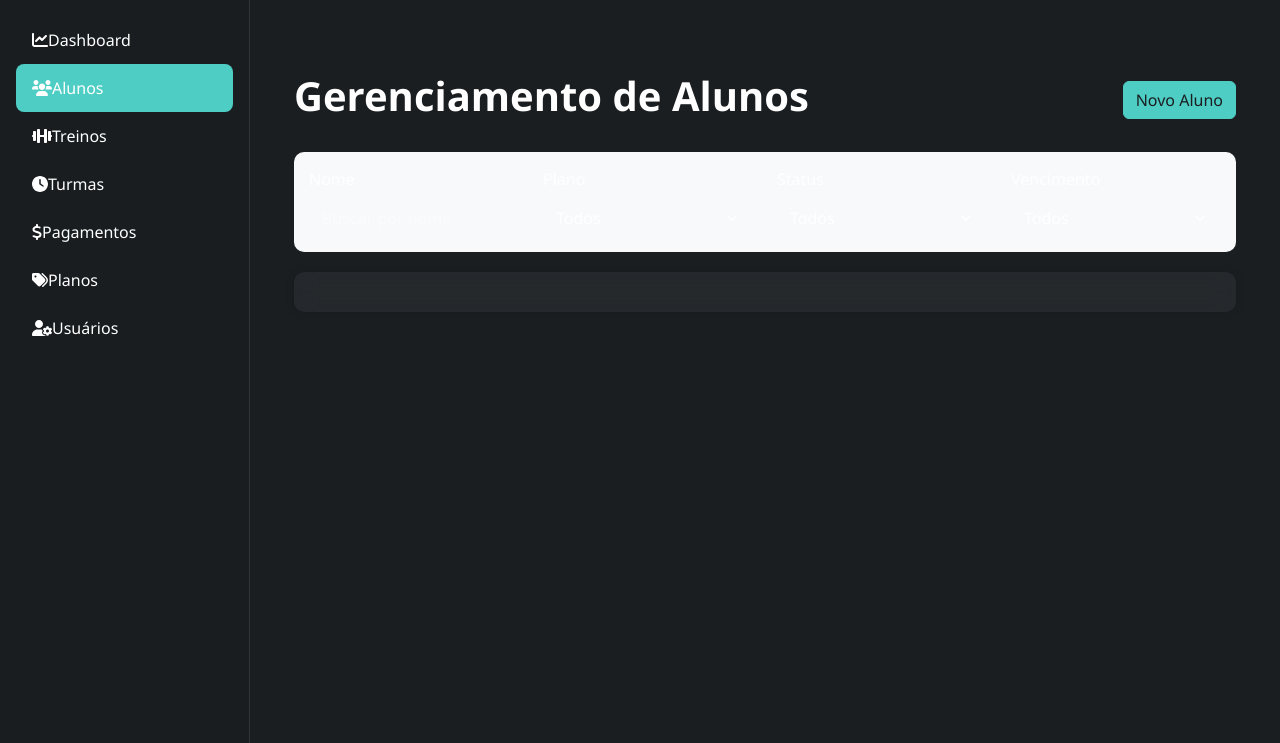
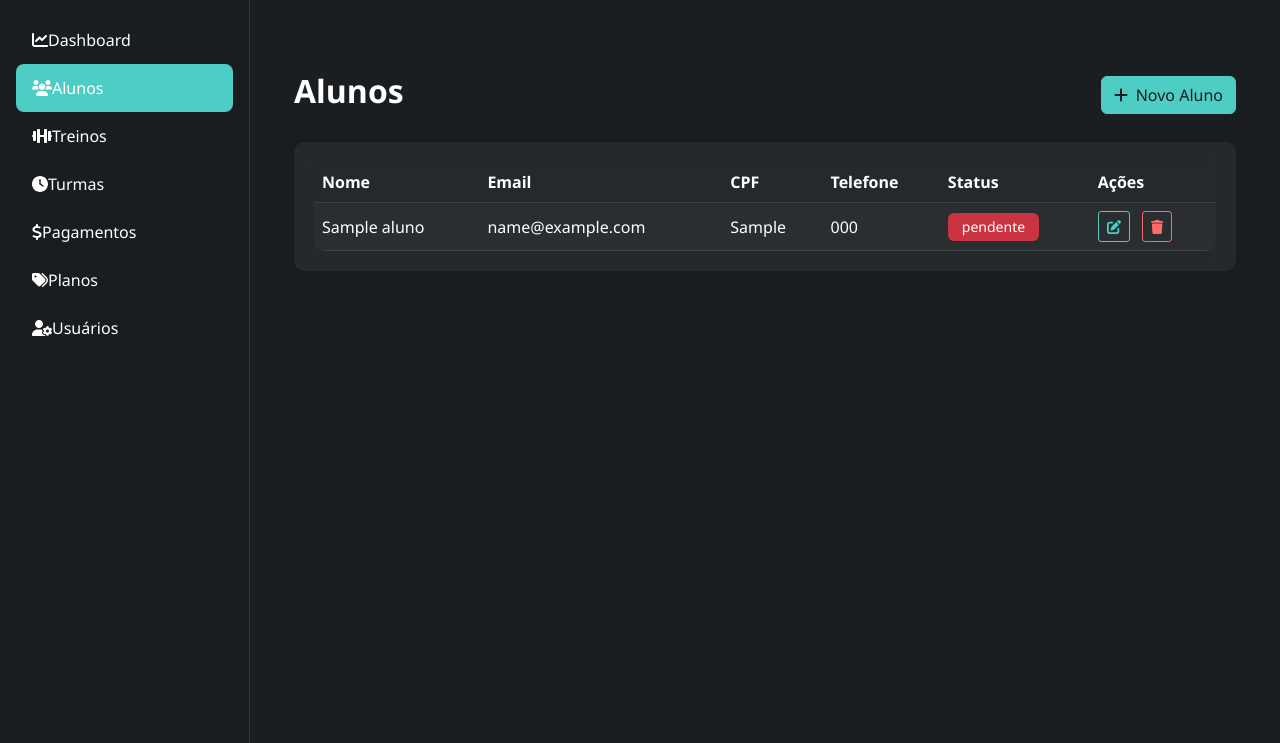
Before and after one commit to KerubinDev/GymFlow, a Flask app: page /alunos in a window 1280 px wide. Shown: the part 56-799 px from the top of the page. Run offline with Flask 3, Linux system fonts and the light colour scheme; a user stored in the database is signed in; data comes from the database, SQL or seed files in the repository; tables that the repository leaves empty hold one stand-in row (values such as "Sample post"); some libraries are stand-ins or nearby versions.

Commit message:
terminando o programa

```diff
--- a/templates/cadastro_alunos.html
+++ b/templates/cadastro_alunos.html
@@ -1,6 +1,6 @@
 {% extends "base.html" %}
 
-{% block title %}Alunos - GymFlow{% endblock %}
+{% block title %}Cadastro de Alunos{% endblock %}
 
 {% block extra_css %}
 <style>
@@ -74,64 +74,38 @@
 {% block content %}
 <div class="container-fluid">
     <div class="d-flex justify-content-between align-items-center mb-4">
-        <h1>Gerenciamento de Alunos</h1>
-        <button class="btn btn-primary" data-bs-toggle="modal" data-bs-target="#modalNovoAluno">
-            <i class="bi bi-person-plus"></i> Novo Aluno
+        <h2>Alunos</h2>
+        <button class="btn btn-primary" data-bs-toggle="modal" data-bs-target="#modalAluno">
+            <i class="fas fa-plus me-2"></i>Novo Aluno
         </button>
     </div>
 
-    <!-- Filtros -->
-    <div class="filtro-container">
-        <div class="row">
-            <div class="col-md-3">
-                <label for="filtroNome" class="form-label">Nome</label>
-                <input type="text" class="form-control" id="filtroNome"
-                       placeholder="Buscar por nome">
-            </div>
-            <div class="col-md-3">
-                <label for="filtroPlano" class="form-label">Plano</label>
-                <select class="form-select" id="filtroPlano">
-                    <option value="">Todos</option>
-                </select>
-            </div>
-            <div class="col-md-3">
-                <label for="filtroStatus" class="form-label">Status</label>
-                <select class="form-select" id="filtroStatus">
-                    <option value="">Todos</option>
-                    <option value="ativo">Ativo</option>
-                    <option value="inativo">Inativo</option>
-                    <option value="pendente">Pendente</option>
-                </select>
-            </div>
-            <div class="col-md-3">
-                <label for="filtroVencimento" class="form-label">Vencimento</label>
-                <select class="form-select" id="filtroVencimento">
-                    <option value="">Todos</option>
-                    <option value="7">Próximos 7 dias</option>
-                    <option value="15">Próximos 15 dias</option>
-                    <option value="30">Próximos 30 dias</option>
-                    <option value="vencido">Vencidos</option>
-                </select>
-            </div>
-        </div>
-    </div>
-
-    <!-- Lista de Alunos -->
-    <div class="row">
-        <div class="col-md-12">
+    <!-- Tabela de Alunos -->
     <div class="card">
         <div class="card-body">
-                    <div id="listaAlunos">
+            <div class="table-responsive">
+                <table class="table table-hover">
+                    <thead>
+                        <tr>
+                            <th>Nome</th>
+                            <th>Email</th>
+                            <th>CPF</th>
+                            <th>Telefone</th>
+                            <th>Status</th>
+                            <th>Ações</th>
+                        </tr>
+                    </thead>
+                    <tbody id="tabelaAlunos">
                         <!-- Preenchido via JavaScript -->
-                    </div>
-                </div>
+                    </tbody>
+                </table>
             </div>
         </div>
     </div>
 </div>
 
-<!-- Modal Novo/Editar Aluno -->
-<div class="modal fade" id="modalNovoAluno" tabindex="-1">
+<!-- Modal de Cadastro/Edição -->
+<div class="modal fade" id="modalAluno" tabindex="-1">
     <div class="modal-dialog modal-lg">
         <div class="modal-content">
             <div class="modal-header">
@@ -142,117 +116,85 @@
                 <form id="formAluno">
                     <input type="hidden" id="alunoId">
 
-                    <!-- Foto -->
-                    <div class="text-center mb-4">
-                        <img src="https://via.placeholder.com/150"
-                             alt="Foto do aluno"
-                             class="foto-preview"
-                             id="fotoPreview">
-                        <input type="file"
-                               class="upload-foto"
-                               id="uploadFoto"
-                               accept="image/*">
-                        <br>
-                        <button type="button"
-                                class="btn btn-outline-primary btn-upload"
-                                onclick="document.getElementById('uploadFoto').click()">
-                            <i class="bi bi-camera"></i> Alterar Foto
-                        </button>
-                    </div>
-
-                    <div class="row">
-                        <div class="col-md-6 mb-3">
-                            <label for="nome" class="form-label">Nome Completo</label>
+                    <div class="row mb-3">
+                        <div class="col-md-6">
+                            <label for="nome" class="form-label">Nome*</label>
                             <input type="text" class="form-control" id="nome" required>
                         </div>
-                        <div class="col-md-6 mb-3">
-                            <label for="email" class="form-label">Email</label>
+                        <div class="col-md-6">
+                            <label for="email" class="form-label">Email*</label>
                             <input type="email" class="form-control" id="email" required>
                         </div>
                     </div>
 
-                    <div class="row">
-                        <div class="col-md-6 mb-3">
-                            <label for="cpf" class="form-label">CPF</label>
+                    <div class="row mb-3">
+                        <div class="col-md-4">
+                            <label for="cpf" class="form-label">CPF*</label>
                             <input type="text" class="form-control" id="cpf" required>
                         </div>
-                        <div class="col-md-6 mb-3">
+                        <div class="col-md-4">
                             <label for="telefone" class="form-label">Telefone</label>
-                            <input type="tel" class="form-control" id="telefone" required>
+                            <input type="tel" class="form-control" id="telefone">
+                        </div>
+                        <div class="col-md-4">
+                            <label for="dataNascimento" class="form-label">Data de Nascimento*</label>
+                            <input type="date" class="form-control" id="dataNascimento" required>
                         </div>
                     </div>
 
-                    <div class="row">
-                        <div class="col-md-6 mb-3">
-                            <label for="dataNascimento" class="form-label">
-                                Data de Nascimento
-                            </label>
-                            <input type="date"
-                                   class="form-control"
-                                   id="dataNascimento"
-                                   required>
+                    <div class="row mb-3">
+                        <div class="col-12">
+                            <label for="endereco" class="form-label">Endereço</label>
+                            <input type="text" class="form-control" id="endereco">
                         </div>
-                        <div class="col-md-6 mb-3">
-                            <label for="plano" class="form-label">Plano</label>
-                            <select class="form-select" id="plano" name="plano" required>
+                    </div>
+
+                    <div class="row mb-3">
+                        <div class="col-md-4">
+                            <label for="altura" class="form-label">Altura (cm)</label>
+                            <input type="number" class="form-control" id="altura" min="0" step="1">
+                        </div>
+                        <div class="col-md-4">
+                            <label for="peso" class="form-label">Peso (kg)</label>
+                            <input type="number" class="form-control" id="peso" min="0" step="0.1">
+                        </div>
+                        <div class="col-md-4">
+                            <label for="plano" class="form-label">Plano*</label>
+                            <select class="form-select" id="plano" required>
                                 <option value="">Selecione um plano</option>
                                 {% for plano in planos %}
-                                <option value="{{ plano.id }}" data-valor="{{ plano.valor }}" data-duracao="{{ plano.duracao_meses }}">
-                                    {{ plano.nome }} - R$ {{ "%.2f"|format(plano.valor) }} ({{ plano.duracao_meses }} meses)
+                                <option value="{{ plano.id }}"
+                                        data-valor="{{ plano.valor }}"
+                                        data-duracao="{{ plano.duracao_meses }}">
+                                    {{ plano.nome }} - R$ {{ "%.2f"|format(plano.valor) }}
                                 </option>
                                 {% endfor %}
                             </select>
                         </div>
                     </div>
 
-                    <div class="row">
-                        <div class="col-md-12 mb-3">
-                            <label for="endereco" class="form-label">Endereço</label>
-                            <input type="text" class="form-control" id="endereco">
-                        </div>
-                    </div>
-
-                    <div class="row">
-                        <div class="col-md-4 mb-3">
-                            <label for="altura" class="form-label">Altura (m)</label>
-                            <input type="number"
-                                   class="form-control"
-                                   id="altura"
-                                   step="0.01"
-                                   min="0">
-                        </div>
-                        <div class="col-md-4 mb-3">
-                            <label for="peso" class="form-label">Peso (kg)</label>
-                            <input type="number"
-                                   class="form-control"
-                                   id="peso"
-                                   step="0.1"
-                                   min="0">
-                        </div>
-                        <div class="col-md-4 mb-3">
+                    <div class="mb-3">
                         <label for="objetivo" class="form-label">Objetivo</label>
                         <select class="form-select" id="objetivo">
+                            <option value="">Selecione um objetivo</option>
                             <option value="hipertrofia">Hipertrofia</option>
                             <option value="emagrecimento">Emagrecimento</option>
-                                <option value="condicionamento">Condicionamento</option>
+                            <option value="condicionamento">Condicionamento Físico</option>
                             <option value="reabilitacao">Reabilitação</option>
+                            <option value="saude">Saúde e Bem-estar</option>
                         </select>
-                        </div>
                     </div>
 
                     <div class="mb-3">
                         <label for="observacoes" class="form-label">Observações</label>
                         <textarea class="form-control" id="observacoes" rows="3"></textarea>
                     </div>
+
+                    <div class="text-end">
+                        <button type="button" class="btn btn-secondary" data-bs-dismiss="modal">Cancelar</button>
+                        <button type="submit" class="btn btn-primary">Salvar</button>
+                    </div>
                 </form>
-            </div>
-            <div class="modal-footer">
-                <button type="button" class="btn btn-secondary" data-bs-dismiss="modal">
-                    Cancelar
-                </button>
-                <button type="button" class="btn btn-primary" id="btnSalvarAluno">
-                    Salvar
-                </button>
             </div>
         </div>
     </div>
@@ -270,44 +212,6 @@
         $('#telefone').mask('(00) 00000-0000');
     });
 
-    document.addEventListener('DOMContentLoaded', function() {
-        const modalNovoAluno = new bootstrap.Modal(
-            document.getElementById('modalNovoAluno')
-        );
-
-        // Preview da foto
-        document.getElementById('uploadFoto').addEventListener('change', function(e) {
-            const file = e.target.files[0];
-            if (file) {
-                const reader = new FileReader();
-                reader.onload = function(e) {
-                    document.getElementById('fotoPreview').src = e.target.result;
-                };
-                reader.readAsDataURL(file);
-            }
-        });
-
-        // Carregar planos
-        async function carregarPlanos() {
-            try {
-                const response = await fetch('/planos');
-                const planos = await response.json();
-
-                const selectPlano = document.getElementById('plano');
-                const filtroPlano = document.getElementById('filtroPlano');
-
-                planos.forEach(plano => {
-                    const option = document.createElement('option');
-                    option.value = plano.id;
-                    option.textContent = `${plano.nome} - R$ ${plano.valor}`;
-                    selectPlano.appendChild(option.cloneNode(true));
-                    filtroPlano.appendChild(option);
-                });
-            } catch (erro) {
-                console.error('Erro ao carregar planos:', erro);
-            }
-        }
-
     // Carregar alunos
     async function carregarAlunos() {
         try {
@@ -315,7 +219,7 @@
             if (!response.ok) throw new Error('Erro ao carregar alunos');
 
             const alunos = await response.json();
-                const tbody = document.querySelector('table tbody');
+            const tbody = document.getElementById('tabelaAlunos');
             tbody.innerHTML = '';
 
             alunos.forEach(aluno => {
@@ -383,8 +287,8 @@
             document.getElementById('formAluno').reset();
             carregarAlunos();
 
-                // Fecha o modal se estiver usando
-                const modal = bootstrap.Modal.getInstance(document.getElementById('modalNovoAluno'));
+            // Fecha o modal
+            const modal = bootstrap.Modal.getInstance(document.getElementById('modalAluno'));
             if (modal) modal.hide();
 
         } catch (erro) {
@@ -393,38 +297,7 @@
         }
     }
 
-        // Event Listeners
-        document.getElementById('btnSalvarAluno').addEventListener('click', salvarAluno);
-
-        // Filtros
-        ['filtroNome', 'filtroPlano', 'filtroStatus', 'filtroVencimento'].forEach(id => {
-            const elemento = document.getElementById(id);
-            if (id === 'filtroNome') {
-                elemento.addEventListener('input', debounce(carregarAlunos, 300));
-            } else {
-                elemento.addEventListener('change', carregarAlunos);
-            }
-        });
-
-        // Inicialização
-        carregarPlanos();
-        carregarAlunos();
-    });
-
-    // Função de debounce
-    function debounce(func, wait) {
-        let timeout;
-        return function executedFunction(...args) {
-            const later = () => {
-                clearTimeout(timeout);
-                func(...args);
-            };
-            clearTimeout(timeout);
-            timeout = setTimeout(later, wait);
-        };
-    }
-
-    // Funções globais
+    // Editar aluno
     async function editarAluno(id) {
         try {
             const response = await fetch(`/api/alunos/${id}`);
@@ -449,7 +322,7 @@
             }
 
             // Mostra o modal
-            const modal = new bootstrap.Modal(document.getElementById('modalNovoAluno'));
+            const modal = new bootstrap.Modal(document.getElementById('modalAluno'));
             modal.show();
 
         } catch (erro) {
@@ -458,6 +331,7 @@
         }
     }
 
+    // Excluir aluno
     async function excluirAluno(id) {
         if (!confirm('Tem certeza que deseja excluir este aluno?')) return;
 
@@ -480,24 +354,22 @@
     // Atualiza informações do plano quando selecionado
     document.getElementById('plano').addEventListener('change', function() {
         const planoSelecionado = this.options[this.selectedIndex];
+        if (!planoSelecionado.value) return;
+
         const valor = planoSelecionado.dataset.valor;
         const duracao = planoSelecionado.dataset.duracao;
 
         // Aqui você pode atualizar outros campos baseados no plano selecionado
-        // Por exemplo, mostrar o valor total, data de vencimento, etc.
+        console.log(`Plano selecionado: Valor R$ ${valor}, Duração: ${duracao} meses`);
     });
 
-    // Função para formatar valores em reais
-    function formatarMoeda(valor) {
-        return new Intl.NumberFormat('pt-BR', {
-            style: 'currency',
-            currency: 'BRL'
-        }).format(valor);
-    }
+    // Inicialização
+    document.addEventListener('DOMContentLoaded', function() {
+        // Configura o formulário
+        document.getElementById('formAluno').addEventListener('submit', salvarAluno);
 
-    // Função para formatar datas
-    function formatarData(data) {
-        return new Intl.DateTimeFormat('pt-BR').format(new Date(data));
-    }
+        // Carrega os alunos
+        carregarAlunos();
+    });
 </script>
 {% endblock %}
```
Lines whose indentation alone changed are shown as unchanged.
